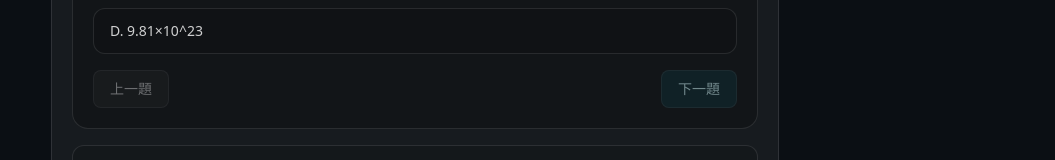
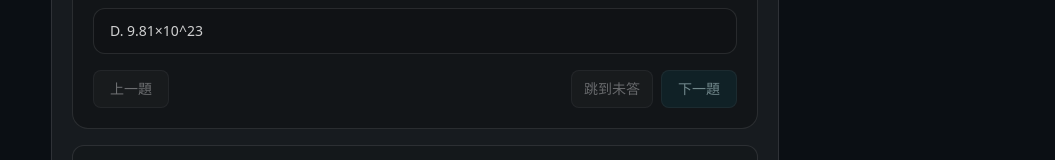
Before and after one commit to chuntengtsai/chem-review-pwa, a React (Vite) app: page / in a window 1280 px wide. Both pictures are taken after a click on the button "開始診斷". Shown: the part 560-720 px from the top of the page, without its empty margins (225-1280 px from the left). Built offline with nearby package versions, Linux system fonts and the light colour scheme.

Commit message:
Diagnostic: add jump-to-unanswered button

```diff
--- a/src/App.jsx
+++ b/src/App.jsx
@@ -1575,7 +1575,7 @@ export default function App() {
                   })}
                 </div>
 
-                <div className="mt-4 flex items-center justify-between">
+                <div className="mt-4 flex flex-wrap items-center justify-between gap-2">
                   <button
                     className="rounded-lg border border-white/10 bg-white/5 px-4 py-2 text-sm text-white/75 hover:bg-white/10 focus:outline-none focus:ring-2 focus:ring-cyan-400/40 disabled:opacity-50"
                     type="button"
@@ -1585,6 +1585,19 @@ export default function App() {
                     上一題
                   </button>
 
+                  <div className="flex flex-wrap items-center gap-2">
+                    {firstUnansweredIndex >= 0 ? (
+                      <button
+                        className="rounded-lg border border-white/10 bg-white/5 px-3 py-2 text-sm text-white/70 hover:bg-white/10 focus:outline-none focus:ring-2 focus:ring-cyan-400/40 disabled:opacity-50"
+                        type="button"
+                        disabled={firstUnansweredIndex === diagIndex}
+                        onClick={() => setDiagIndex(firstUnansweredIndex)}
+                        title="跳到第一個未作答的題目"
+                      >
+                        跳到未答
+                      </button>
+                    ) : null}
+
                     {diagIndex < allQuestions.length - 1 ? (
                       <button
                         className="rounded-lg border border-white/10 bg-cyan-500/15 px-4 py-2 text-sm text-cyan-100 hover:bg-cyan-500/20 focus:outline-none focus:ring-2 focus:ring-cyan-400/40 disabled:opacity-50"
@@ -1603,6 +1616,7 @@ export default function App() {
                         送出診斷
                       </button>
                     )}
+                  </div>
                 </div>
               </div>
 
```
Lines whose indentation alone changed are shown as unchanged.
